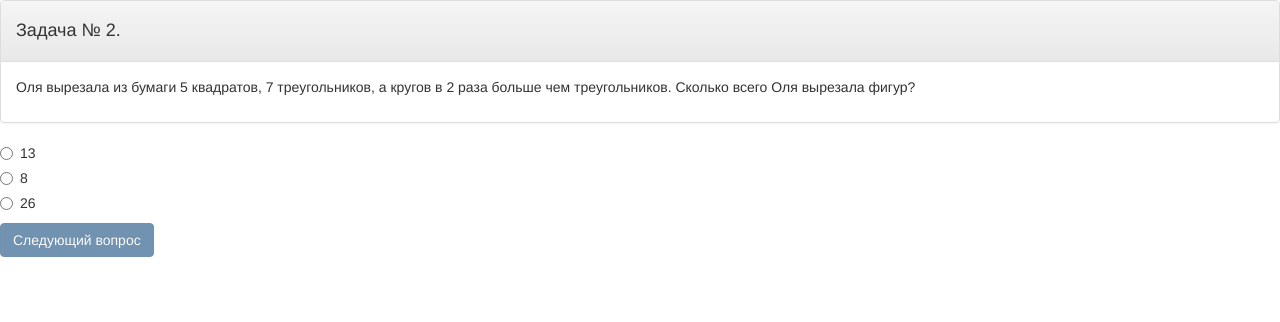
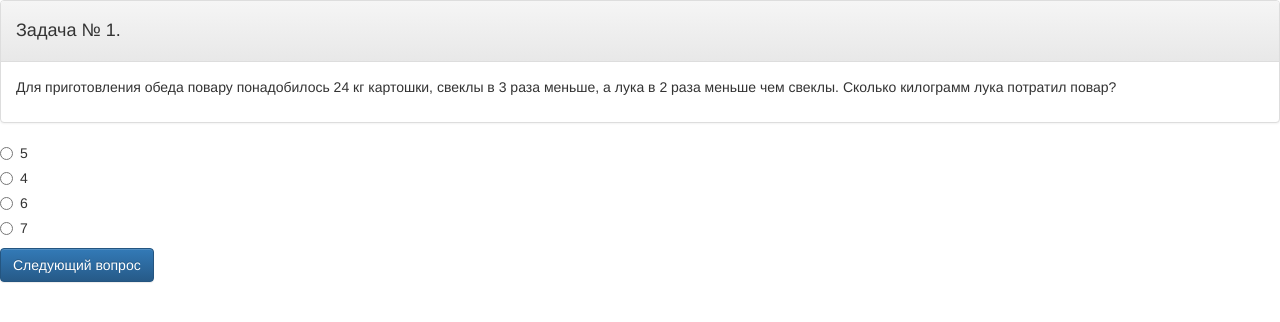
Before and after one commit to trubchickanna/math_test, a website: page index.html in a window 1280 px wide. Drawn offline with nearby package versions, Linux system fonts and the light colour scheme.

Commit message:
next question v1.0

```diff
--- a/index.html
+++ b/index.html
@@ -18,7 +18,7 @@
 		</div>
 		<ul class="list-unstyled" id="answers">
 		</ul>
-		<button type="button" class="btn btn-primary" id="next-question-btn" disabled="disabled">Следующий вопрос</button>
+		<button type="button" class="btn btn-primary" id="next-question-btn">Следующий вопрос</button>
 		<script src="lib/jquery/dist/jquery.min.js">
 		</script>
 		<script src="lib/bootstrap/dist/js/bootstrap.min.js">
--- a/js/task.js
+++ b/js/task.js
@@ -33,10 +33,6 @@ task.ViewTask = function(taskId) {
 	this.elemTaskAnswers = document.getElementById("answers");
 	this.elemNextQuestionButton = document.getElementById("next-question-btn");
 
-	this.acceptAnswer = function(){
-		console.log("ok");
-	}
-
 	this.renderTask = function(taskObj){
 		this.elemTaskNumber.innerText = 'Задача № '+taskObj.id+'.';
 		this.elemTaskQuestion.innerText = taskObj.question;
@@ -52,7 +48,6 @@ task.ViewTask = function(taskId) {
 			elemInput.setAttribute("value",taskObj.answers[i].decision);
 
 			elemLabel.appendChild(elemInput);
-			elemInput.onclick = this.acceptAnswer;
 			elemLabel.insertAdjacentText("beforeEnd",taskObj.answers[i].decision);
 
 			elemListItem.appendChild(elemLabel);
@@ -65,7 +60,13 @@ task.ViewTask = function(taskId) {
 		var taskById = this._model.getTaskById(this._taskId);
 		this.renderTask(taskById);
 	};
+
+	this.nextQuestion = function(){
+		alert("ok");
+	}
+
+	this.elemNextQuestionButton.onclick = this.nextQuestion;
 };
 
-var myTask=new task.ViewTask(2);
+var myTask=new task.ViewTask(1);
 myTask.getTaskFromModelById();
```
